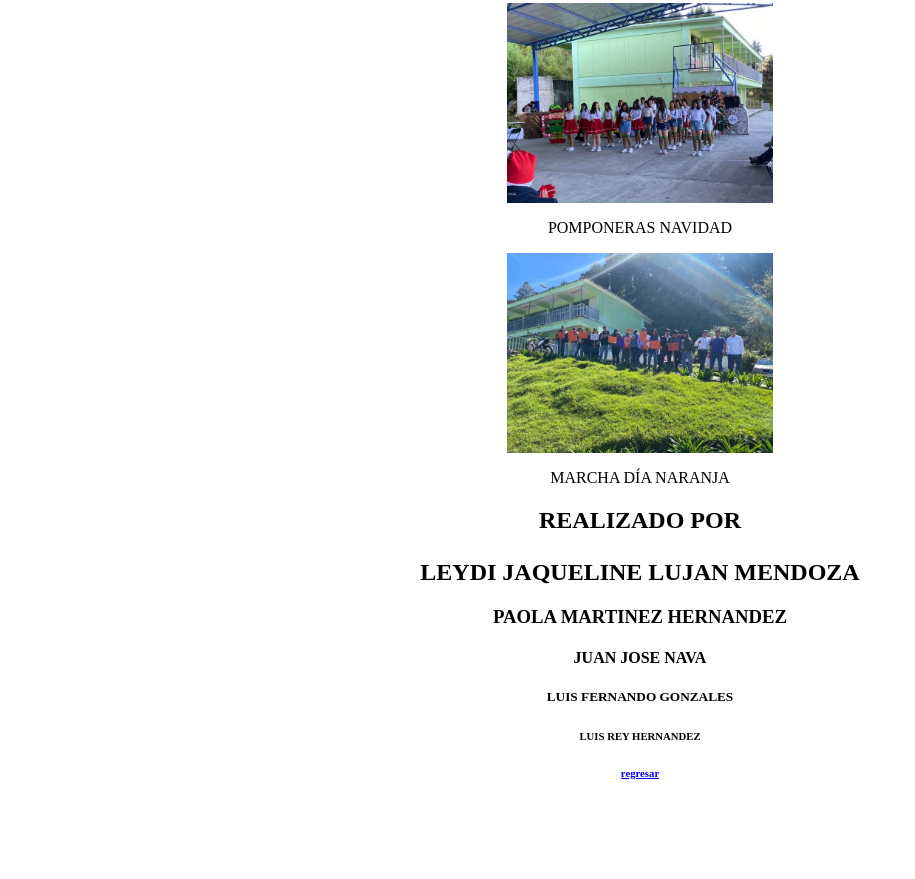
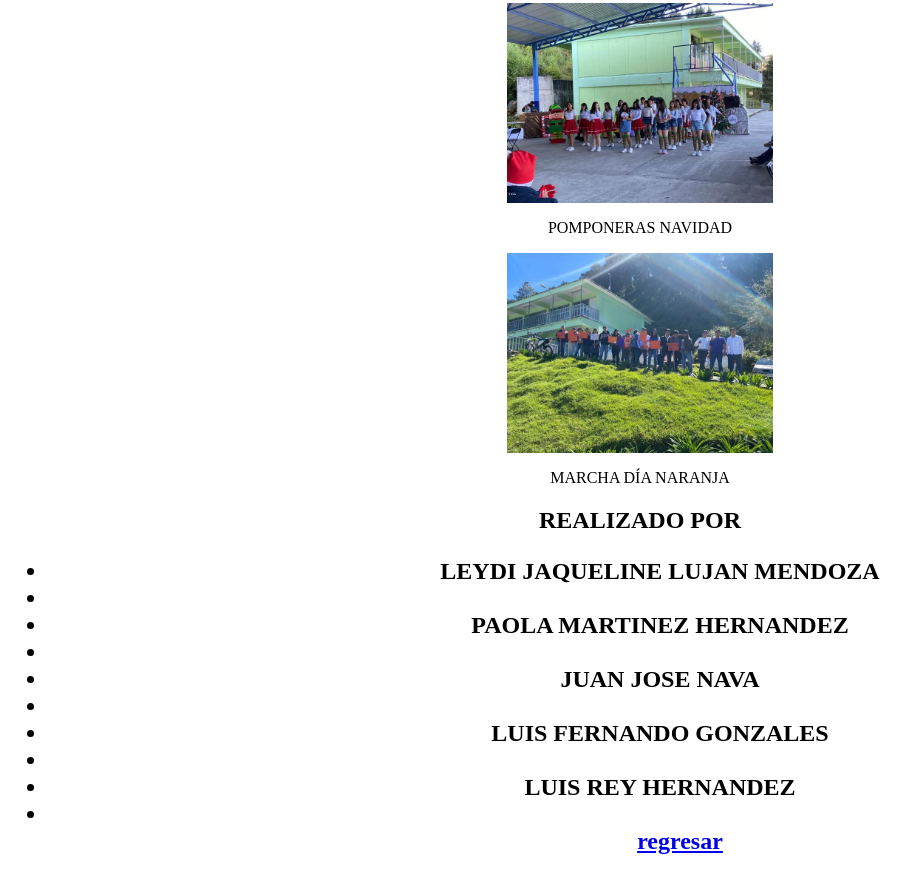
Before and after one commit to 317EPOLAESTANCIA/INICIO, a plain HTML site: page Actividades EPO317.html in a window 1280 px wide. Shown: the part 1113-1992 px from the top of the page, without its empty margins (0-915 px from the left). Before the commit the page ends 1917 px from the top, so only its background shows below. Drawn offline with Linux system fonts and the light colour scheme.

Commit message:
Actividades EPO317.html

```diff
--- a/Actividades EPO317.html
+++ b/Actividades EPO317.html
@@ -24,10 +24,12 @@
 <img src="A6.jpeg" alt="A"width"200" height="200">
 <BR>
 <P>MARCHA DÍA NARANJA<P>
-<H2>REALIZADO POR<H6>
- <H2> LEYDI JAQUELINE LUJAN MENDOZA<H2>
- <H3> PAOLA MARTINEZ HERNANDEZ<H3>
- <H4> JUAN JOSE NAVA<H4>
- <H5> LUIS FERNANDO GONZALES<H5>
- <H6> LUIS REY HERNANDEZ<H6>
+<H2>REALIZADO POR<H2>
+ <UL>
+ <LI> LEYDI JAQUELINE LUJAN MENDOZA<LI>
+ <LI> PAOLA MARTINEZ HERNANDEZ<LI>
+ <LI> JUAN JOSE NAVA<LI>
+ <LI> LUIS FERNANDO GONZALES<LI>
+ <LI> LUIS REY HERNANDEZ<LI>
+  <UL>
 <a href="index.html">regresar</a>
```
